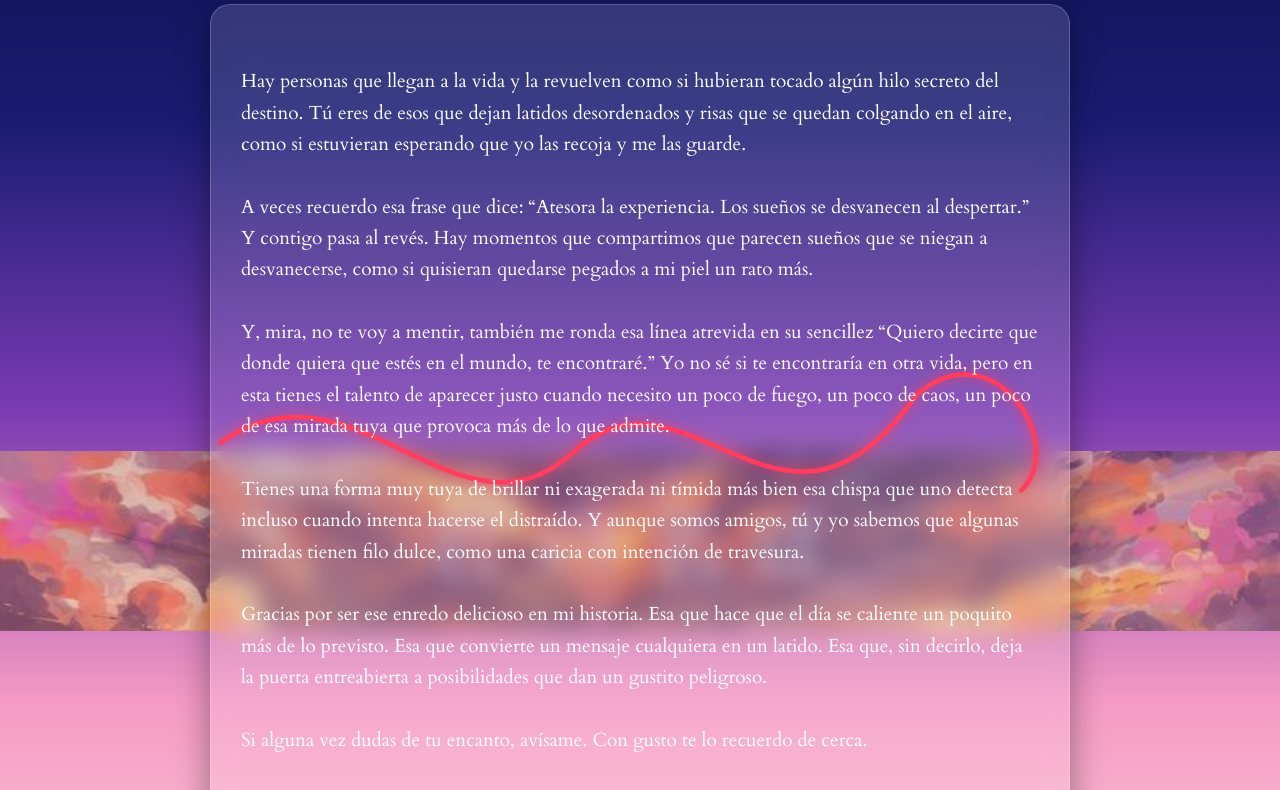
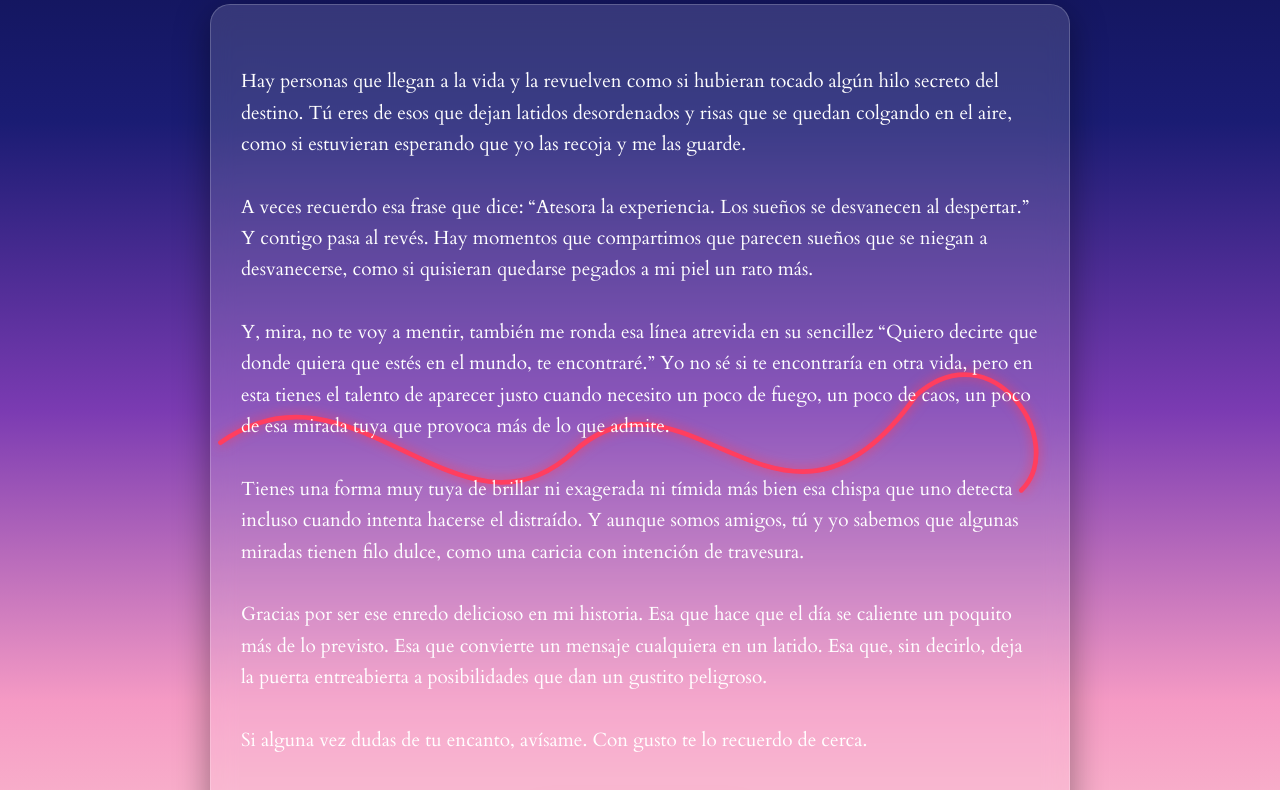
Before and after one commit to RafikiViking/mmmm, a plain HTML site: page index.html in a window 1280 px wide. Shown: the part 169-959 px from the top of the page. Drawn offline with Linux system fonts and the light colour scheme.

Commit message:
Update index.html

```diff
--- a/index.html
+++ b/index.html
@@ -30,11 +30,6 @@ body{
 }
 
 /* Ciudad y montaña */
-.landscape{
-    position:fixed;
-    bottom:0; left:0;
-    width:100%;
-    height:180px;
     background:
         url('foto.png') center/cover no-repeat;
     opacity:0.7;
```
